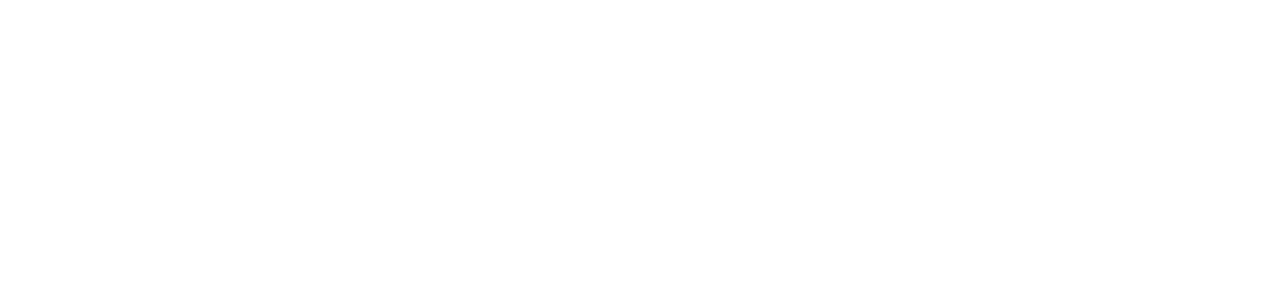
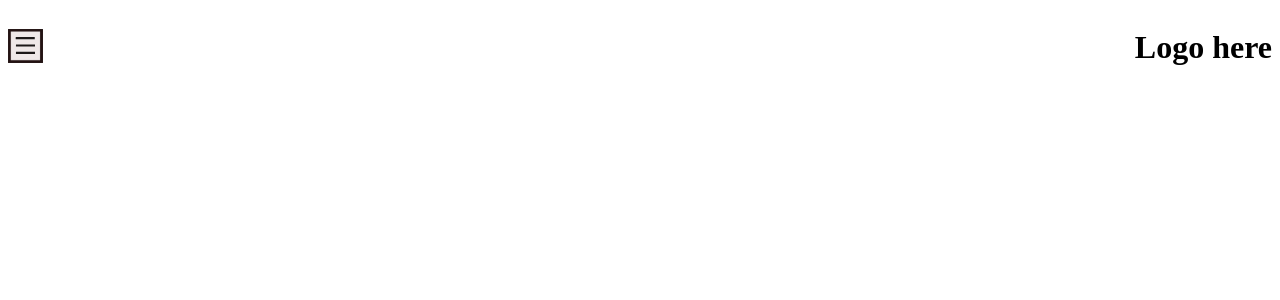
Before and after one commit to stardust2stardust/for-the-animals, a React (Create React App) app: page / in a window 1280 px wide. Shown: the top 300 px of the page. Built offline with nearby package versions, Linux system fonts and the light colour scheme.

Commit message:
add style sheet and burger menu icon;

```diff
--- a/src/App.js
+++ b/src/App.js
@@ -1,5 +1,11 @@
+import Header from "./components/Header";
+
 function App() {
-  return <div></div>;
+  return (
+    <div>
+      <Header />
+    </div>
+  );
 }
 
 export default App;
--- a/src/components/Header.js
+++ b/src/components/Header.js
@@ -0,0 +1,12 @@
+import MobileMenuIcon from "./MobileMenuIcon";
+
+const Header = () => {
+  return (
+    <div className="header">
+      <MobileMenuIcon />
+      <h1>Logo here</h1>
+    </div>
+  );
+};
+
+export default Header;
--- /dev/null
+++ b/src/components/MobileMenuIcon.js
@@ -0,0 +1,14 @@
+import menuIcon from "../images/burger-menu-icon.svg";
+
+const MobileMenuIcon = () => {
+  return (
+    <div className="mobile-menu-icon">
+      <img
+        src={menuIcon}
+        alt="Your SVG"
+      />
+    </div>
+  );
+};
+
+export default MobileMenuIcon;
--- /dev/null
+++ b/src/index.css
@@ -0,0 +1,9 @@
+.header {
+  display: flex;
+  justify-content: space-between;
+  align-items: center;
+}
+
+.mobile-menu-icon {
+  width: 35px;
+}
--- a/src/index.js
+++ b/src/index.js
@@ -1,6 +1,6 @@
 import React from "react";
 import ReactDOM from "react-dom/client";
-
+import "./index.css";
 import App from "./App";
 
 const root = ReactDOM.createRoot(document.getElementById("root"));
```
Also changed, not shown: src/images/burger-menu-icon.svg (added), src/images/noun-menu-3019479.png (added).
